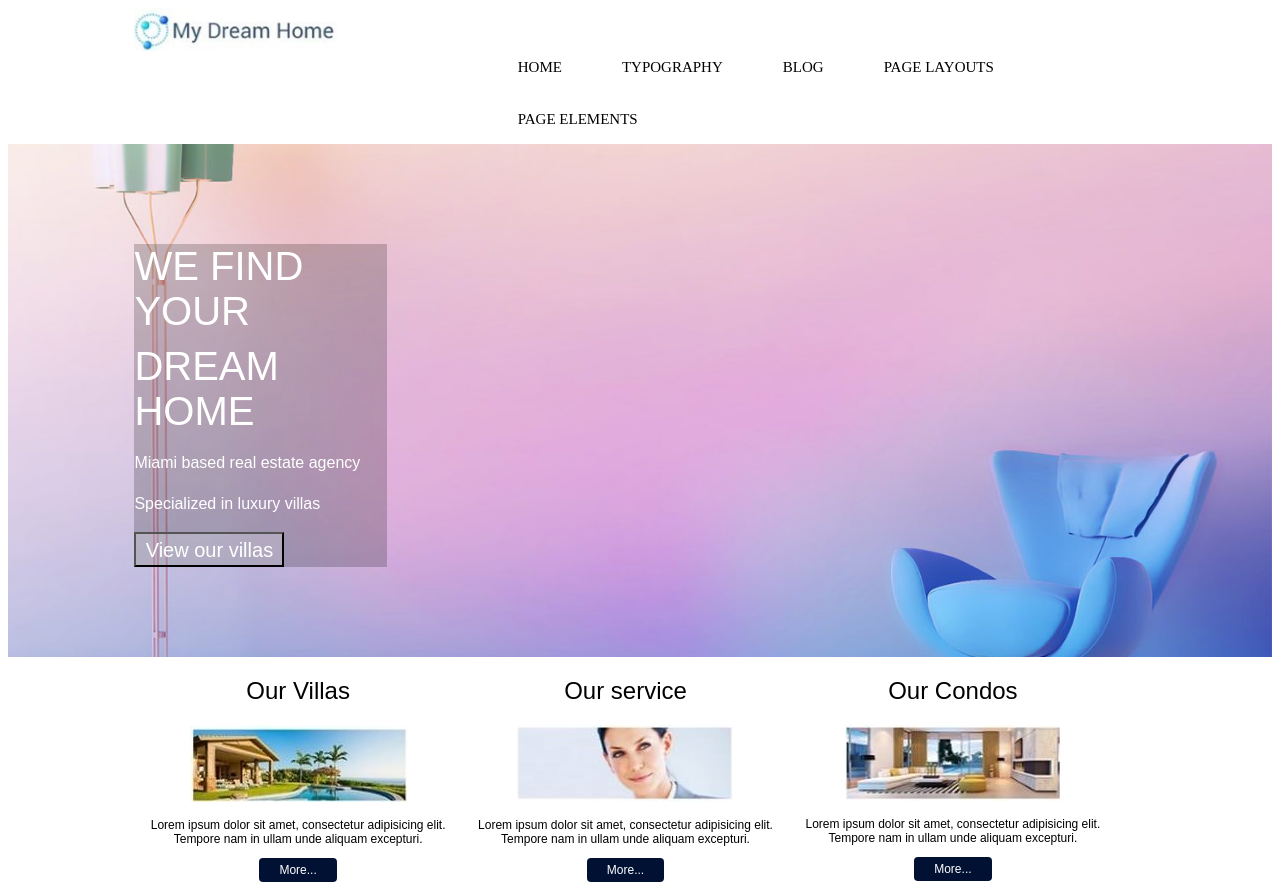
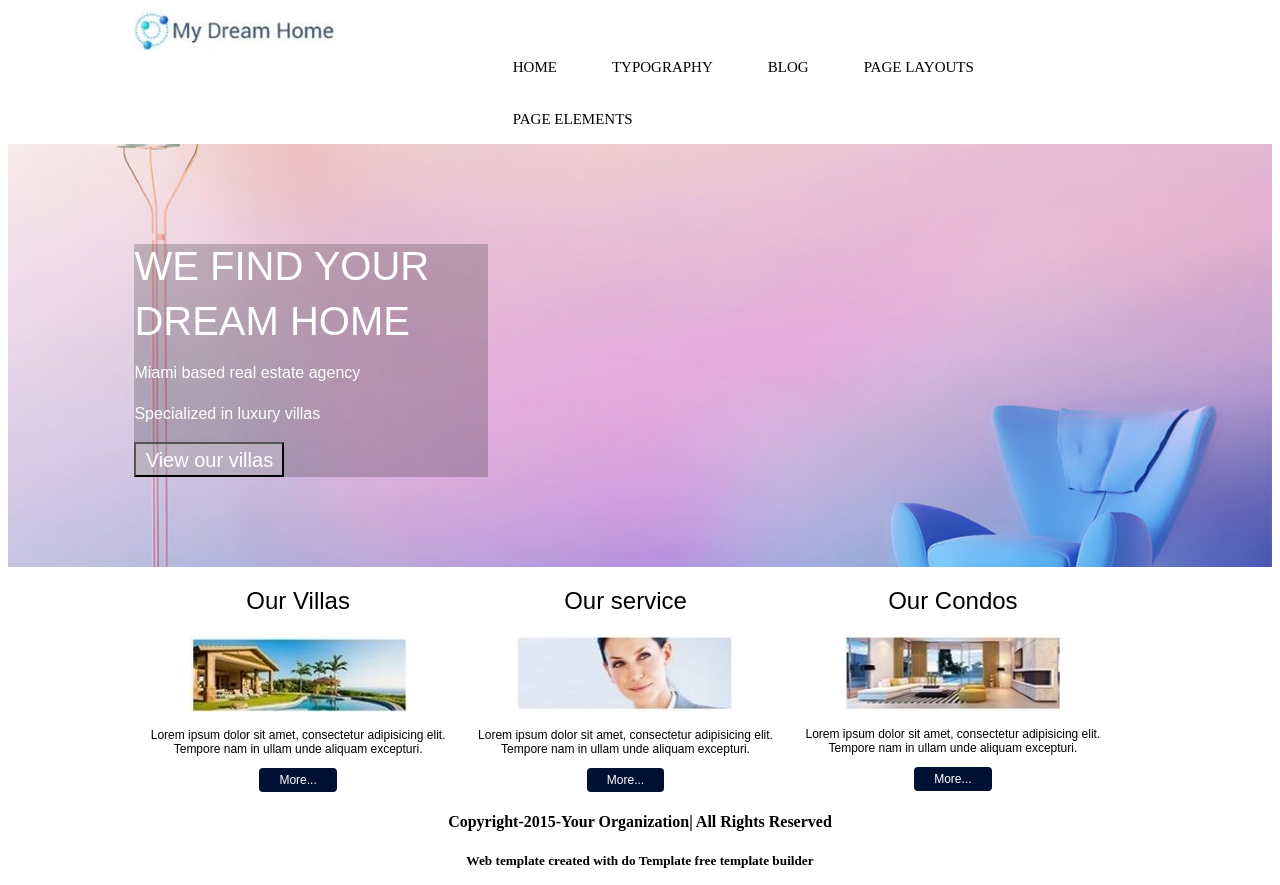
Before and after one commit to Shadman7ce/8H, a plain HTML site: page index.html in a window 1280 px wide. Shown: the top 885 px of the page. Drawn offline with Linux system fonts and the light colour scheme.

Commit message:
Update style.css

```diff
--- a/style.css
+++ b/style.css
@@ -9,14 +9,14 @@
 .menu ul li a{transition:.5s; text-decoration:none;font-size:15px;
 color:black;
 padding:0 20px;
-display:block;margin-left:20px;margin-top:35px;text-transform:uppercase;}
+display:block;margin-left:15px;margin-top:35px;text-transform:uppercase;}
 .menu ul li:last child a{padding-right:0;}
 .menu ul li a:hover{color:red}
 .banner{background-image:url(img/bk.jpg);
 background-repeat:no-repeat;
 background-size:cover;background-position:center;
 background-attachment:fixed;}
-.banner_content{background-color:rgba(0,0,0,0.2);width:25%;margin-top:100px;margin-bottom:90px;}
+.banner_content{background-color:rgba(0,0,0,0.2);width:35%;margin-top:100px;margin-bottom:90px;}
 .banner_content h3{margin-top:0;margin-bottom:10px;font-size:40px;color:white;font-weight:400;font-family:sans-serif;}
 .banner_content h1{margin-top:0;margin-bottom:10px;font-family:sans-serif;color:blue;font-size:45px;}
 .banner_content p{font-family:sans-serif;color:white;font-size:16px;line-height:25px;}
```
